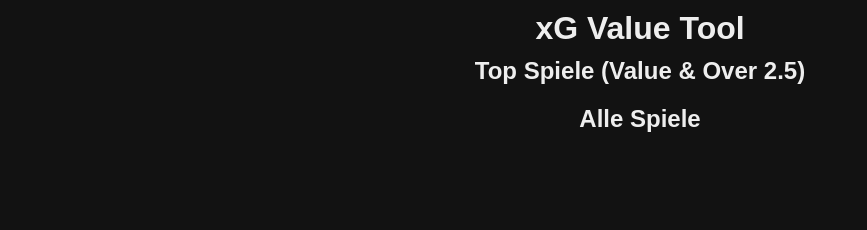
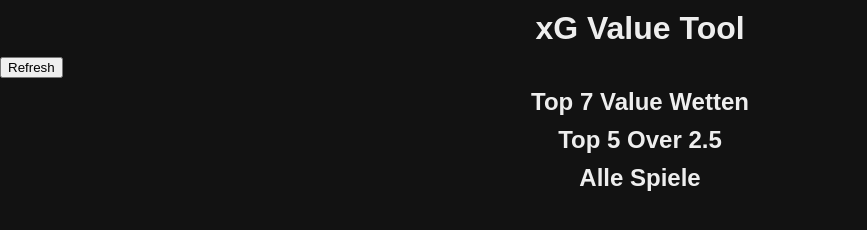
Before and after one commit to jurijmosebach-cell/Value_tool_ohne-API, a website: page index.html in a window 1280 px wide. Shown: the whole page, without its empty margins (0-867 px from the left). Drawn offline with Linux system fonts and the light colour scheme; no server answers.

Commit message:
Update index.html

```diff
--- a/index.html
+++ b/index.html
@@ -7,13 +7,25 @@
 <link rel="stylesheet" href="style.css">
 </head>
 <body>
-  <h1>xG Value Tool</h1>
+  <div class="header">
+    <h1>xG Value Tool</h1>
+    <button id="refresh-btn">Refresh</button>
+  </div>
 
-  <h2>Top Spiele (Value & Over 2.5)</h2>
-  <div id="top-games-container" class="games-table"></div>
+  <section>
+    <h2>Top 7 Value Wetten</h2>
+    <div id="top-value" class="top-list"></div>
+  </section>
 
-  <h2>Alle Spiele</h2>
-  <div id="games-container" class="games-table"></div>
+  <section>
+    <h2>Top 5 Over 2.5</h2>
+    <div id="top-over" class="top-list"></div>
+  </section>
+
+  <section>
+    <h2>Alle Spiele</h2>
+    <div id="games-container" class="games-table"></div>
+  </section>
 
   <script src="app.js"></script>
 </body>
```
